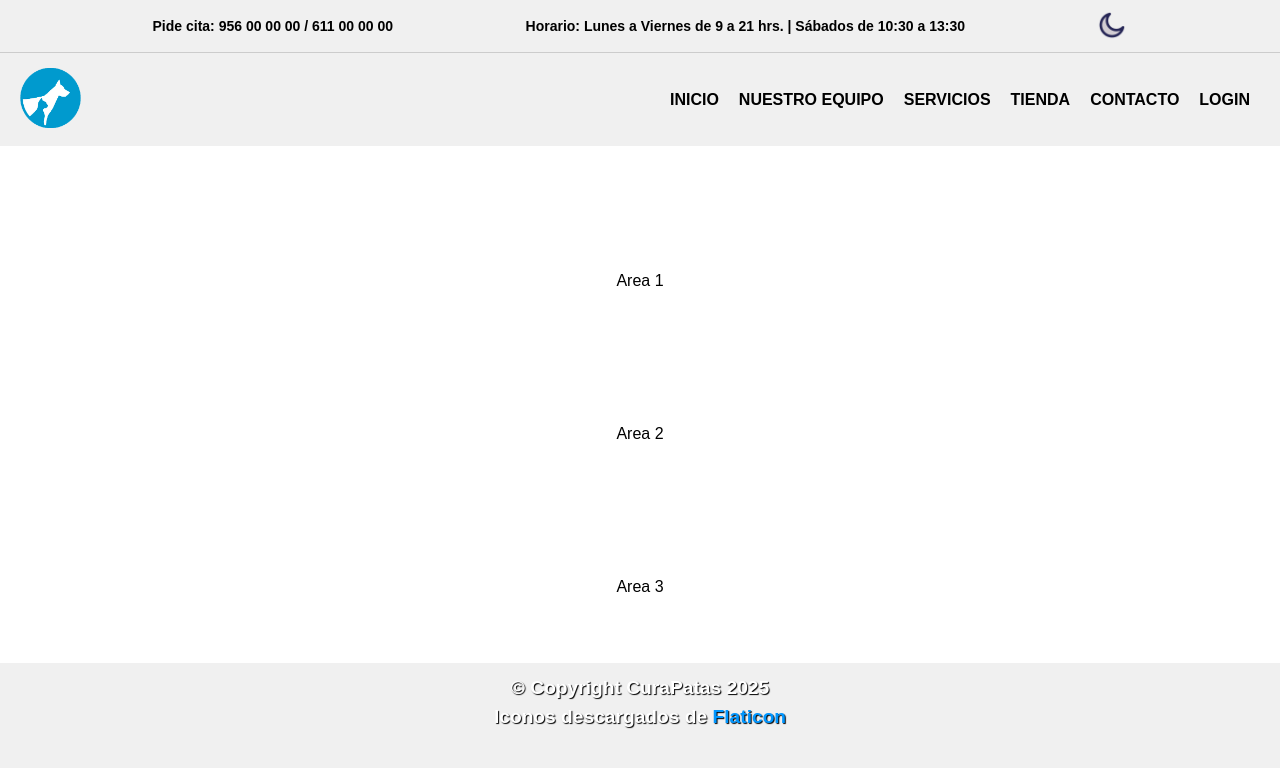
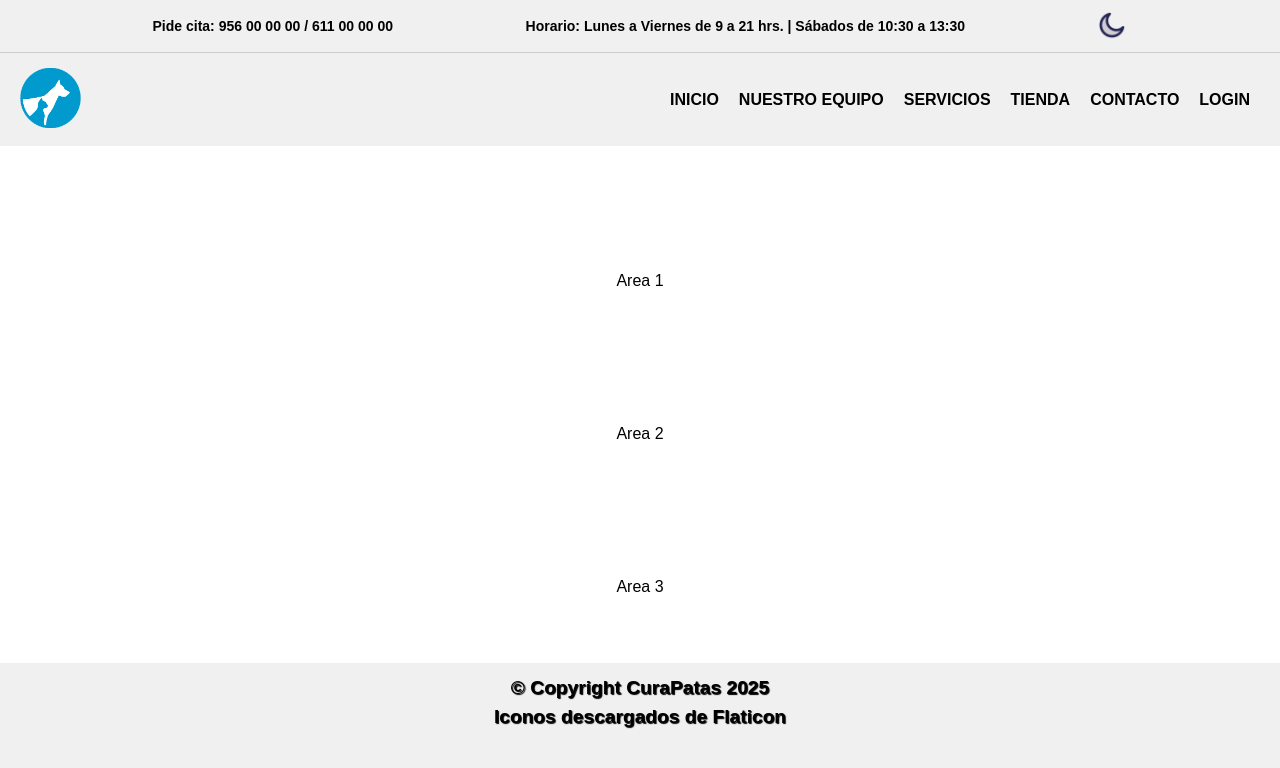
Before and after one commit to rekznoz/CuraPatas, a React (Vite) app: page / in a window 1280 px wide. Shown: the top 768 px of the page. Built offline with nearby package versions, Linux system fonts and the light colour scheme.

Commit message:
Update footer.css

```diff
--- a/src/css/footer.css
+++ b/src/css/footer.css
@@ -1,5 +1,5 @@
 .footer p {
-    color: white;
+    color: var(--color-footer-texto);
     font-size: 1.2em;
     font-weight: bold;
     margin: 0;
@@ -9,7 +9,7 @@
 }
 
 .footer a {
-    color: #0096ff;
+    color: var(--color-footer-enlaces);
     text-decoration: none;
 }
 
```
